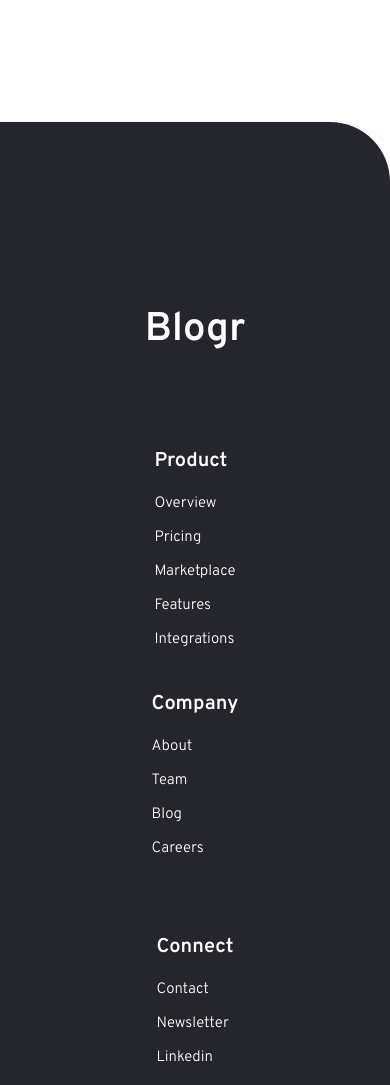
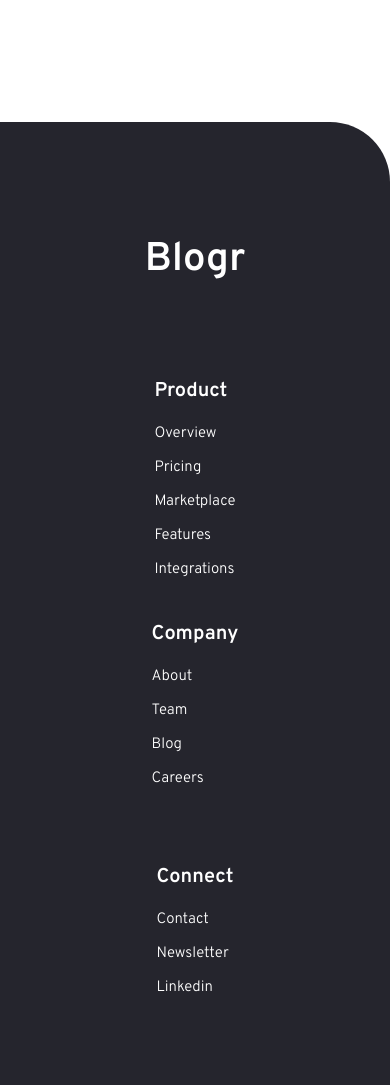
Before and after one commit to pradeeps4ini/landing_page, a plain HTML site: page index.html in a window 390 px wide. Shown: the part 3820-4905 px from the top of the page. Drawn offline with Linux system fonts and the light colour scheme.

Commit message:
footer padding changed

```diff
--- a/style.css
+++ b/style.css
@@ -433,6 +433,7 @@ footer ul li {
   footer {
     grid-template: repeat(4, 1fr) / 1fr;
     place-items: center;
+    padding-block: 3rem 6rem;
   }
 }
 
```
